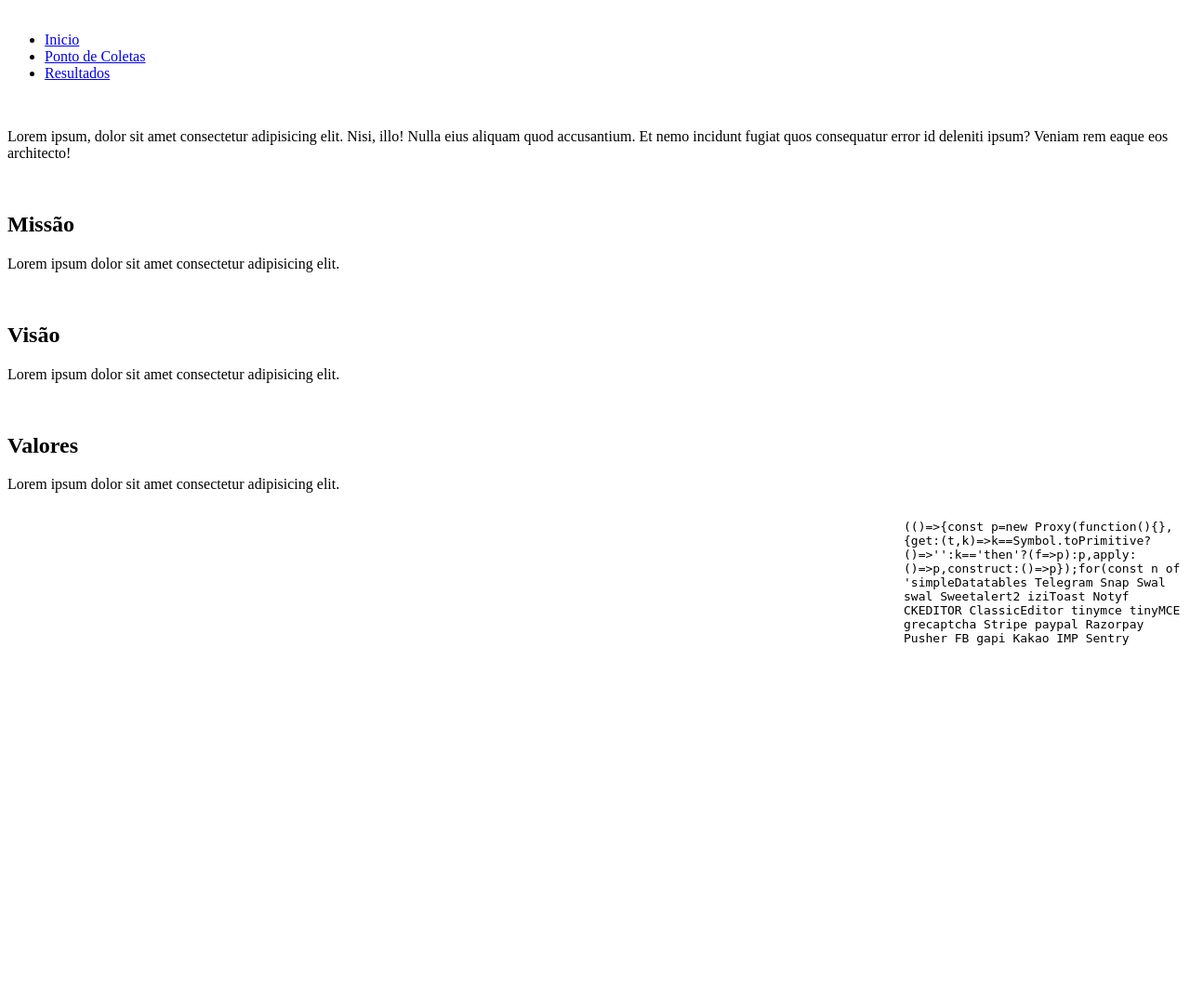
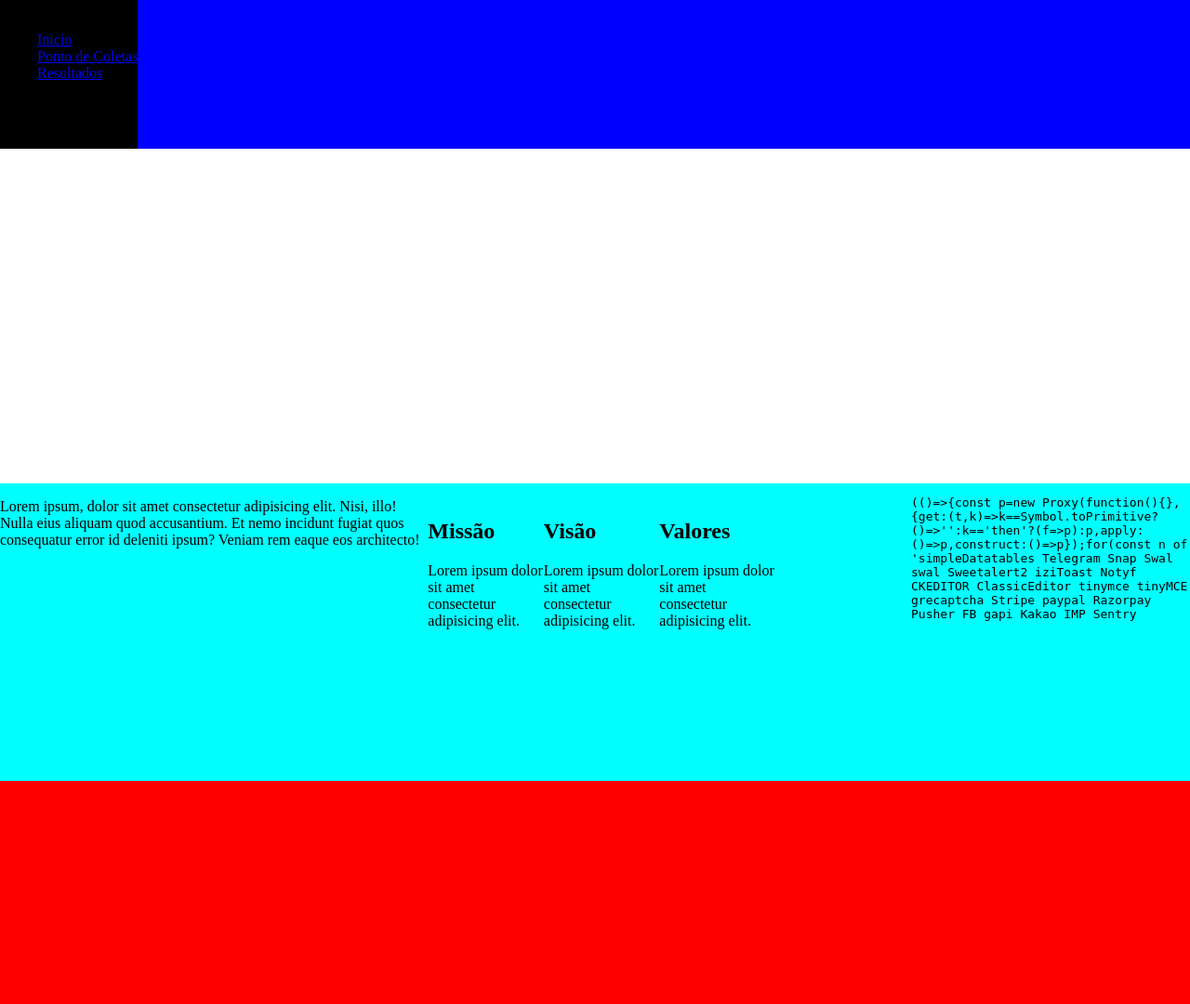
Before and after one commit to ghsmmvts/Demoday, a Django app: template aplicativo/templates/base.html in a window 1280 px wide. Shown: the whole page at 93% size. Before the commit the page ends 694 px from the top, so only its background shows below. Run offline with Django 3.2, Linux system fonts and the light colour scheme; the template is opened without the code that fills it, so the values that code supplies are empty; some libraries are stand-ins or nearby versions.

Commit message:
add link do css e começo da estilização

```diff
--- a/aplicativo/static/css/style.css
+++ b/aplicativo/static/css/style.css
@@ -0,0 +1,32 @@
+body{
+    margin: 0;
+    display: grid;
+    grid-template-areas: 'nav' 'nav' 'nav' 'nav'
+                          'header' 'header' 'header' 'header'
+                          'main' 'main' 'main' 'main'
+                          'footer' 'footer' 'footer' 'footer';
+    grid-template-rows: 20vh 45vh 40vh 30vh ;
+
+}
+nav {
+    background-color: black;
+    grid-area: 'nav';
+
+}
+header{
+    background-color: blue;
+    display: flex;
+    justify-content: space-between;
+    grid-area: 'header';
+}
+main{
+    background-color: aqua;
+    display: flex;
+    grid-area: 'main';
+    justify-content: space-between;
+}
+footer{
+    background-color: red;
+    display: flex;
+    grid-area: 'footer';
+}
--- a/aplicativo/templates/base.html
+++ b/aplicativo/templates/base.html
@@ -1,4 +1,4 @@
-{% load staticfiles %}
+{% load static %}
 
 <!DOCTYPE html>
 <html lang="pt-br">
@@ -6,6 +6,7 @@
     <meta charset="UTF-8">
     <meta name="viewport" content="width=device-width, initial-scale=1.0">
     <meta http-equiv="X-UA-Compatible" content="ie=edge">
+    <link rel="stylesheet" href="{% static 'css/style.css' %}">
     <title>{% block titulo  %}{% endblock  %}</title>
     {% block css %} {% endblock %}
 </head>
```
